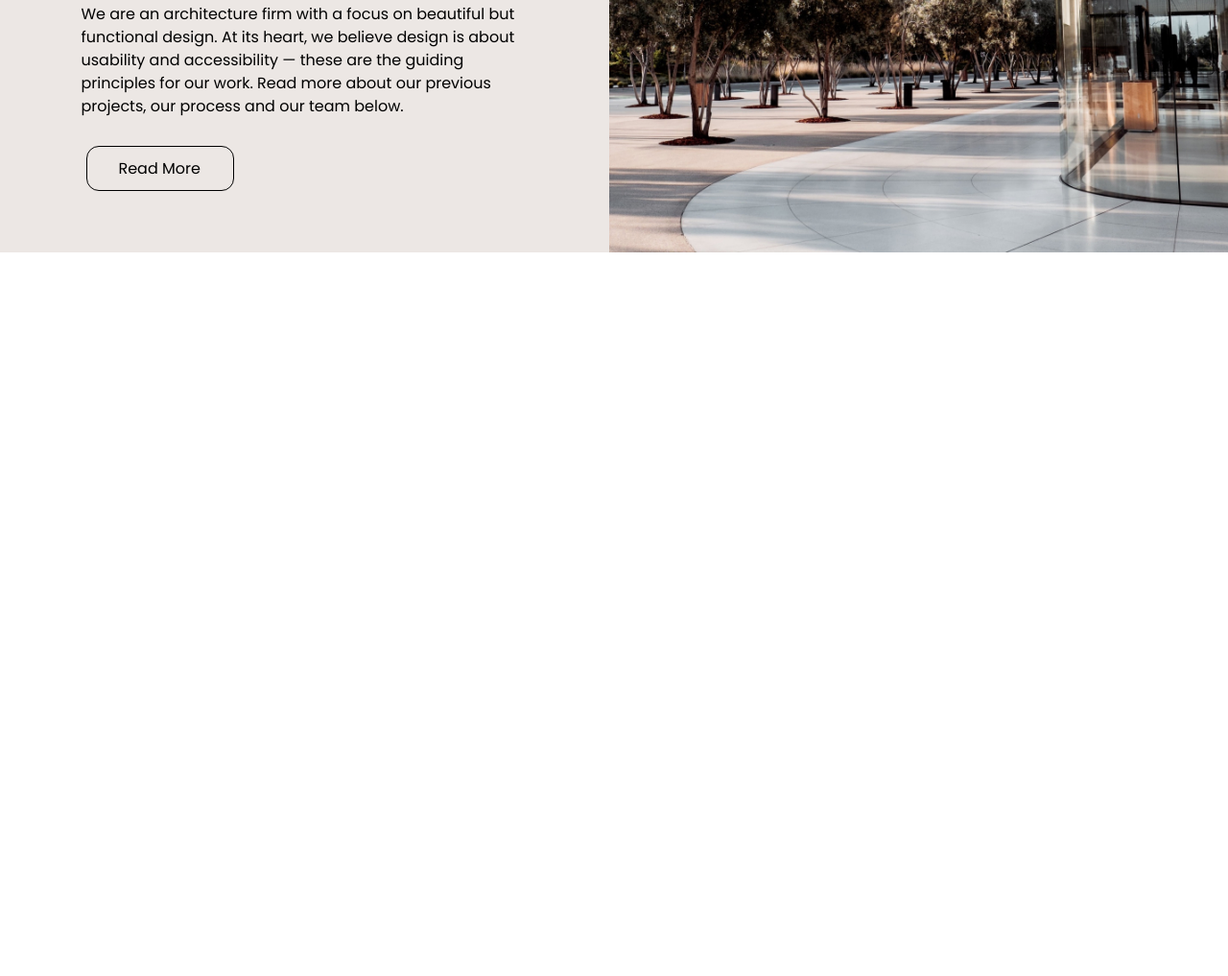
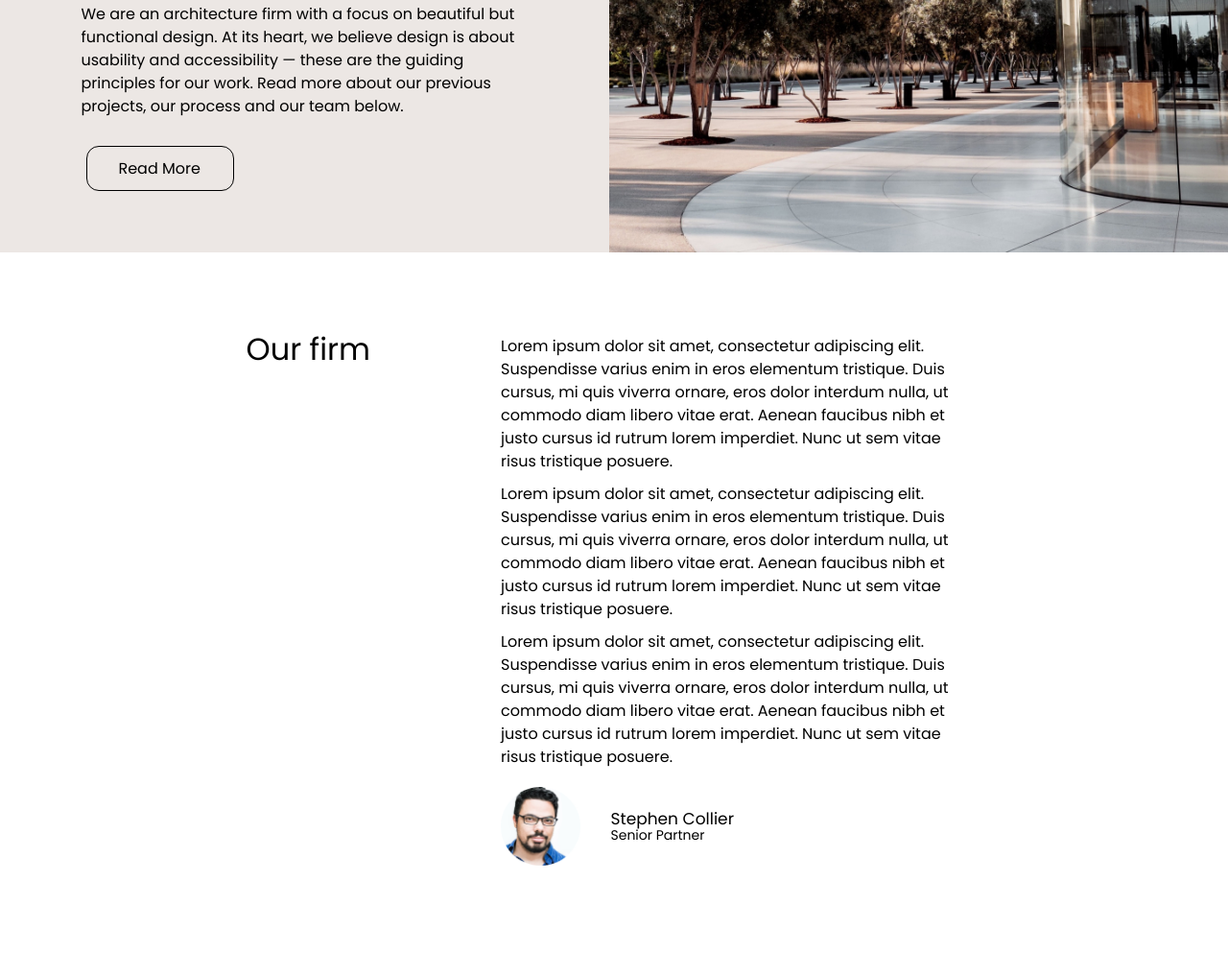
Before and after one commit to KamilyaMukhammedova/module1.1, a plain HTML site: page index.html in a window 1280 px wide. Shown: the part 481-1498 px from the top of the page at 96% size. Before the commit the page ends 800 px from the top, so only its background shows below. Drawn offline with Linux system fonts and the light colour scheme.

Commit message:
Our firm block (pixel perfect, adaptive css)

```diff
--- a/index.html
+++ b/index.html
@@ -41,7 +41,6 @@
         </div>
     </div>
 </header>
-
 <div class="main-block">
     <div class="main-block__inner-flex">
         <div class="main-block__content-block">
@@ -49,8 +48,10 @@
                 <p class="main-block__logo-text">Wishbone+Partners</p>
                 <h1 class="main-block__title">The home of beautiful architecture.</h1>
                 <p class="main-block__text">
-                    We are an architecture firm with a focus on beautiful but functional design. At its heart, we believe
-                    design is about usability and accessibility — these are the guiding principles for our work. Read more
+                    We are an architecture firm with a focus on beautiful but functional design. At its heart, we
+                    believe
+                    design is about usability and accessibility — these are the guiding principles for our work. Read
+                    more
                     about our previous projects, our process and our team below.
                 </p>
                 <a href="#"
@@ -65,6 +66,42 @@
         </div>
     </div>
 </div>
+<div class="our-firm">
+    <div class="container">
+        <div class="our-firm__inner-flex">
+            <div class="small-title-block our-firm__small-title-block">
+                <span class="small-title-block__title">Our firm</span>
+            </div>
+            <div class="our-firm__content-block">
+                <p class="our-firm__text">
+                    Lorem ipsum dolor sit amet, consectetur adipiscing elit.
+                    Suspendisse varius enim in eros elementum tristique. Duis cursus, mi quis viverra ornare,
+                    eros dolor interdum nulla, ut commodo diam libero vitae erat. Aenean faucibus nibh et justo
+                    cursus id rutrum lorem imperdiet. Nunc ut sem vitae risus tristique posuere.
+                </p>
+                <p class="our-firm__text our-firm_mt">
+                    Lorem ipsum dolor sit amet, consectetur adipiscing elit.
+                    Suspendisse varius enim in eros elementum tristique. Duis cursus, mi quis viverra ornare,
+                    eros dolor interdum nulla, ut commodo diam libero vitae erat. Aenean faucibus nibh et justo
+                    cursus id rutrum lorem imperdiet. Nunc ut sem vitae risus tristique posuere.
+                </p>
+                <p class="our-firm__text our-firm_mt">
+                    Lorem ipsum dolor sit amet, consectetur adipiscing elit.
+                    Suspendisse varius enim in eros elementum tristique. Duis cursus, mi quis viverra ornare,
+                    eros dolor interdum nulla, ut commodo diam libero vitae erat. Aenean faucibus nibh et justo
+                    cursus id rutrum lorem imperdiet. Nunc ut sem vitae risus tristique posuere.
+                </p>
+                <div class="our-firm__author-block">
+                    <img src="images/avatar.png" alt="Stephen Collier" class="our-firm__img">
+                    <div class="our-firm__author-info">
+                        <span class="our-firm__author-name">Stephen Collier</span>
+                        <span class="our-firm__author-position">Senior Partner</span>
+                    </div>
+                </div>
+            </div>
+        </div>
+    </div>
+</div>
 <script src="js/main.js"></script>
 </body>
 </html>
--- a/scss/partials/_generals.scss
+++ b/scss/partials/_generals.scss
@@ -19,7 +19,7 @@ body {
   }
 
   @include small {
-    font-size: 12px;
+    font-size: 13px;
   }
 }
 
--- /dev/null
+++ b/scss/partials/_our-firm.scss
@@ -0,0 +1,111 @@
+.our-firm {
+  margin-top: 5%;
+  padding-bottom: 9%;
+
+
+  @include medium {
+    margin-top: 2%;
+  }
+
+  @include small {
+    text-align: center;
+  }
+
+  &__inner-flex {
+    display: flex;
+    justify-content: space-around;
+
+    @include medium {
+      display: block;
+      padding: 15px 26px;
+    }
+  }
+
+  &__small-title-block {
+    width: 40%;
+    padding: 18px 0 0 17.5%;
+
+    @include medium {
+      padding: 0;
+      width: 100%;
+    }
+  }
+
+  &__content-block {
+    width: 60%;
+    padding: 6px 18% 0 0;
+
+    @include medium {
+      padding: 0;
+      width: 100%;
+    }
+  }
+
+  &__text {
+    margin-bottom: 0;
+  }
+
+  &_mt {
+    margin-top: 10px;
+  }
+
+  &__author-block {
+    display: flex;
+    margin-top: 19px;
+    align-items: center;
+    width: 300px;
+
+    @include small {
+      justify-content: center;
+      margin: 19px auto 0;
+      width: 250px;
+    }
+  }
+
+  &__img {
+    width: 27.5%;
+    height: auto;
+    margin-right: 32px;
+
+    @include small {
+      width: 23.5%;
+      margin-right: 10px;
+    }
+  }
+
+  &__author-info {
+    margin-top: 10px;
+
+    @include small {
+      text-align: left;
+    }
+  }
+
+  &__author-name {
+    font-size: 17px;
+    line-height: 9px;
+    display: block;
+
+    @include large {
+      font-size: 16px;
+    }
+
+    @include medium {
+      font-size: 15px;
+      line-height: 11px;
+    }
+  }
+
+  &__author-position {
+    font-size: 14px;
+    line-height: 14px;
+
+    @include large {
+      font-size: 13px;
+    }
+
+    @include medium {
+      font-size: 12px;
+    }
+  }
+}
--- /dev/null
+++ b/scss/partials/_small-title-block.scss
@@ -0,0 +1,14 @@
+.small-title-block {
+  &__title {
+    font-size: 32px;
+    line-height: 38px;
+
+    @include medium {
+      font-size: 30px;
+    }
+
+    @include small {
+      font-size: 27px;
+    }
+  }
+}
--- a/scss/style.scss
+++ b/scss/style.scss
@@ -6,3 +6,6 @@
 @import "partials/navigation-list";
 @import "partials/btn-link";
 @import "partials/main-block";
+@import "partials/our-firm";
+@import "partials/small-title-block";
+@import "partials/note";
```
Also changed, not shown: css/style.css, images/avatar.png (added), scss/partials/_note.scss (added).
